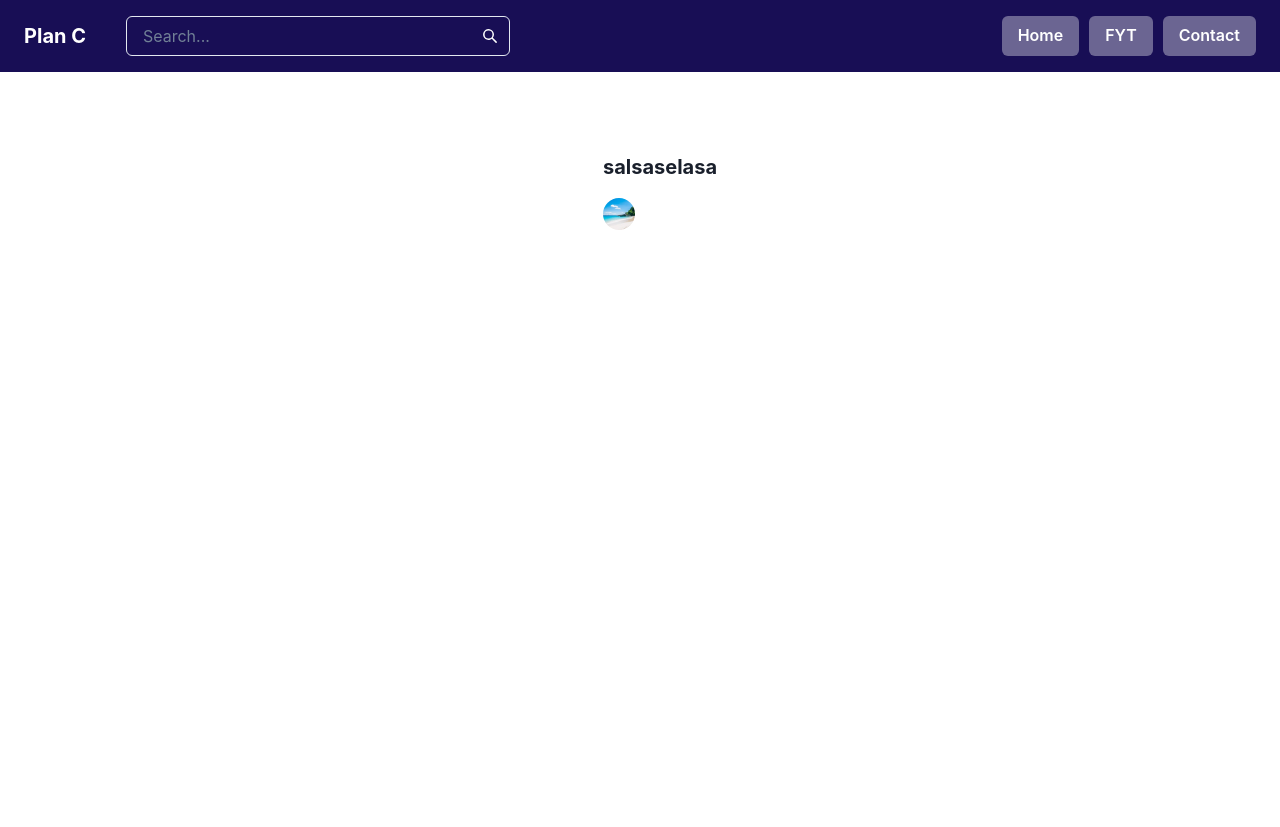
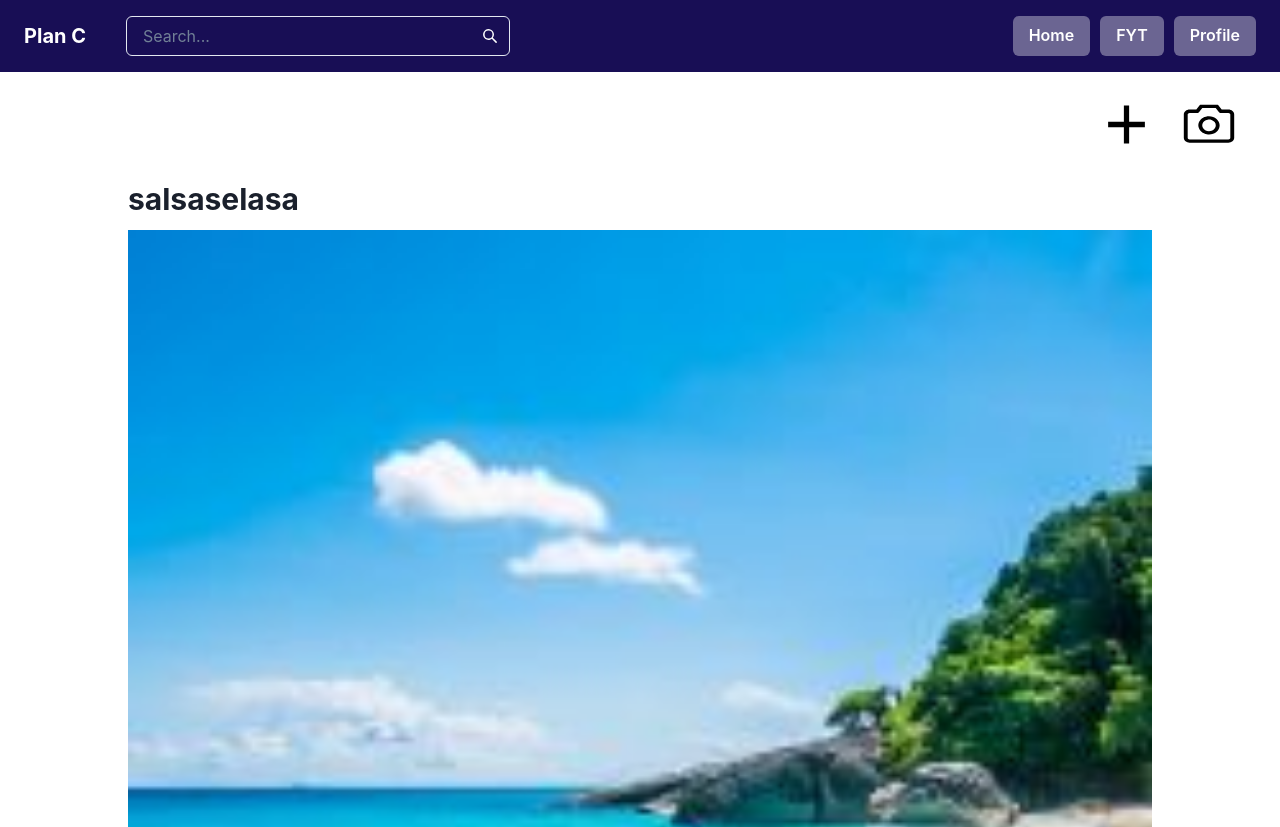
Before and after one commit to fadiyahsutopo/Bangkit2023-PlanC, a React (Create React App) app: page /fyt in a window 1280 px wide. Shown: the top 827 px of the page. Built offline with nearby package versions, Linux system fonts and the light colour scheme.

Commit message:
feat: add fyt

```diff
--- a/src/ui/component/Navbar/Navbar.jsx
+++ b/src/ui/component/Navbar/Navbar.jsx
@@ -1,6 +1,16 @@
-import { Box, Flex, Spacer, Heading, Input, InputGroup, InputRightElement, Button, HStack } from '@chakra-ui/react';
-import { SearchIcon } from '@chakra-ui/icons';
-import { Link } from 'react-router-dom';
+import {
+  Box,
+  Flex,
+  Spacer,
+  Heading,
+  Input,
+  InputGroup,
+  InputRightElement,
+  Button,
+  HStack,
+} from "@chakra-ui/react";
+import { SearchIcon } from "@chakra-ui/icons";
+import { Link } from "react-router-dom";
 
 export function Navbar() {
   return (
@@ -16,10 +26,14 @@ export function Navbar() {
           </InputRightElement>
         </InputGroup>
         <Spacer />
-        <HStack gap={'10px'}>
-          <Link to={"/"}><Button colorScheme="whiteAlpha">Home</Button></Link>
-          <Link to={"/fyt"}><Button colorScheme="whiteAlpha">FYT</Button></Link>
-          <Button colorScheme="whiteAlpha">Contact</Button>
+        <HStack gap={"10px"}>
+          <Link to={"/"}>
+            <Button colorScheme="whiteAlpha">Home</Button>
+          </Link>
+          <Link to={"/fyt"}>
+            <Button colorScheme="whiteAlpha">FYT</Button>
+          </Link>
+          <Button colorScheme="whiteAlpha">Profile</Button>
         </HStack>
       </Flex>
     </Box>
--- a/src/ui/pages/FYT/Fyt.jsx
+++ b/src/ui/pages/FYT/Fyt.jsx
@@ -1,32 +1,30 @@
-import { Box, Text, VStack } from "@chakra-ui/react";
+import { Box, HStack, Image, Text, VStack } from "@chakra-ui/react";
+import Plus from "../../../assets/images/plus.svg";
+import Camera from "../../../assets/images/camera.svg";
+import Beautiful from "../../../assets/images/beautiful.jpg";
 
 export function Fyt() {
-    return (
-    <Box minHeight="100vh" maxWidth="60%"
-    display="flex" flexDirection="column"
-    justifyContent="center" alignItems="center">
-      <VStack
-        flex="1"
-        justifyContent={"flex-start"}
-        alignItems={"flex-start"}
-        pl={10}
-        pt={20}
+  return (
+    <>
+      <HStack
+        justifyContent={"flex-end"}
+        alignItems={"center"}
+        w="full"
+        p="5"
+        mr="10"
+        spacing={"5"}
       >
-
-        <Text fontWeight="bold" fontSize="xl" mb="2">
-                salsaselasa
-        </Text>
-        <Box p="4"
-            borderRadius="27px"
-            overflow="hidden"
-            backgroundImage={require('../../../assets/images/beautiful.jpg')}
-            display="flex"
-            justifyContent="center"
-            alignItems="center"
-            backgroundRepeat="no-repeat"
-            backgroundSize="cover">
-        </Box>
+        <Image src={Plus} />
+        <Image src={Camera} />
+      </HStack>
+      <VStack w="full">
+        <VStack w="80%">
+          <Text alignSelf={"flex-start"} fontWeight={"bold"} fontSize={"30px"}>
+            salsaselasa
+          </Text>
+          <Image src={Beautiful} w="full" />
+        </VStack>
       </VStack>
-    </Box>
-    )
+    </>
+  );
 }
```
Also changed, not shown: src/assets/images/camera.svg (added), src/assets/images/plus.svg (added).
